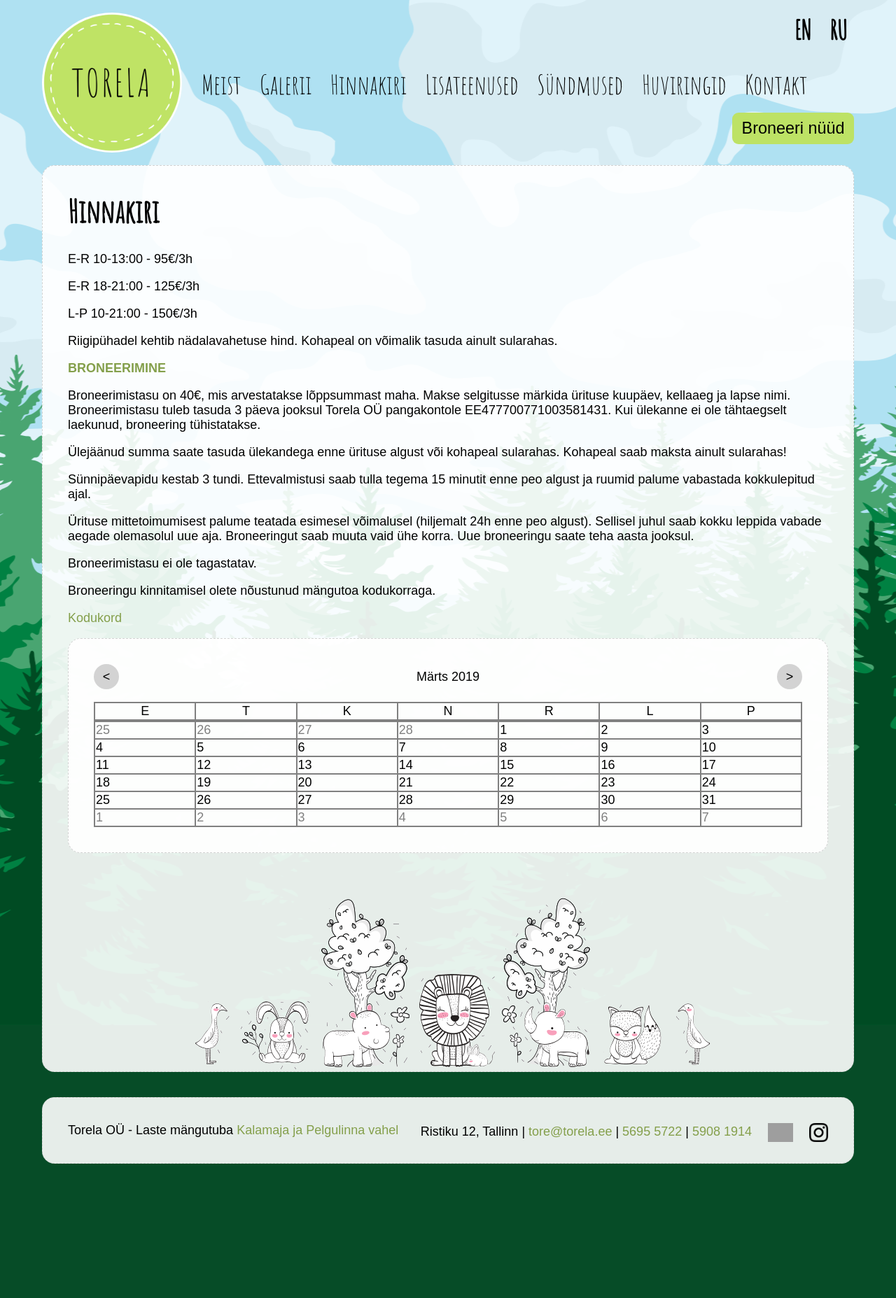
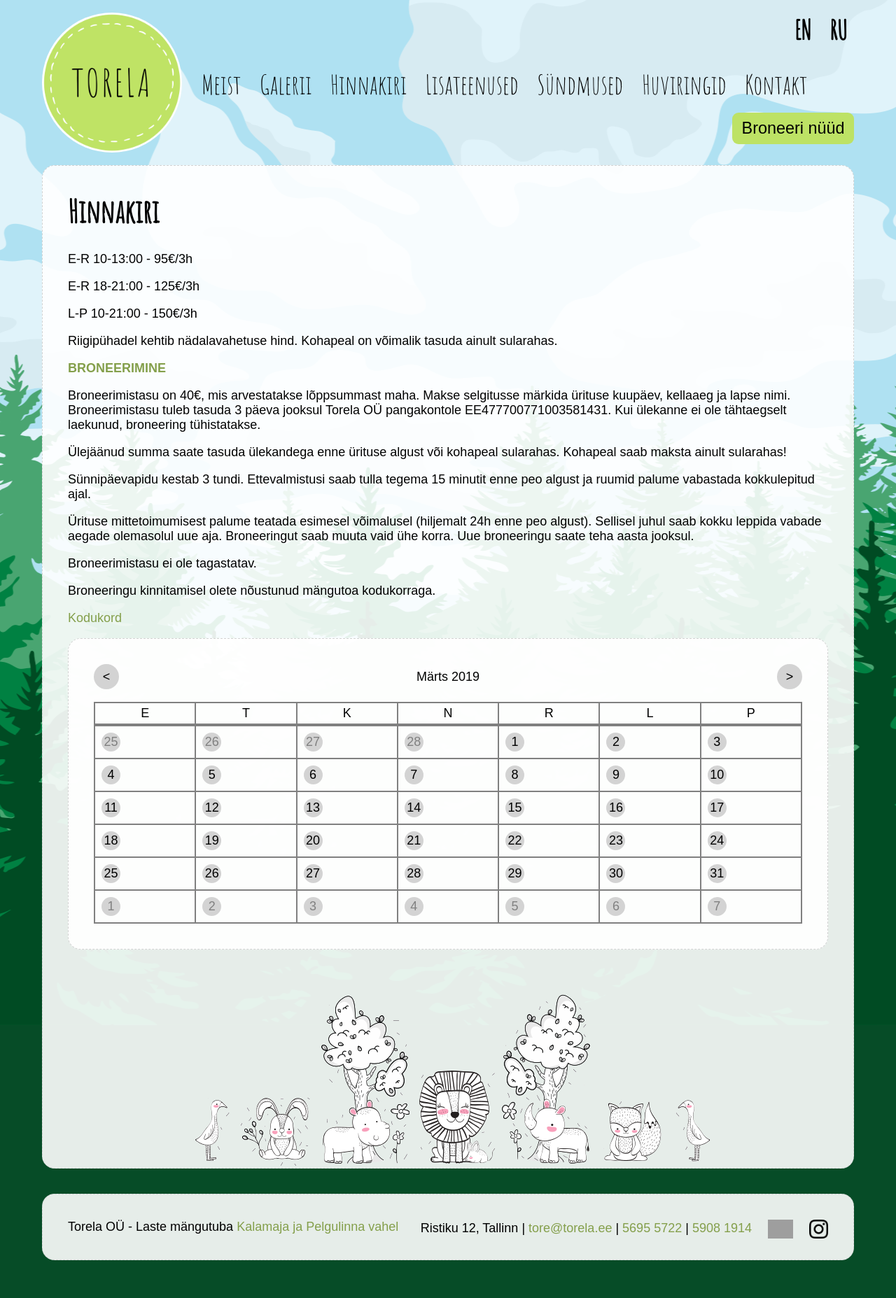
Before and after one commit to mypsik/torela, a Jekyll site: the page built from hinnakiri/index.md, in a window 1280 px wide. Shown: the whole page at 70% size. Built offline with Jekyll 4.4.1, drawn with Linux system fonts in a browser that asks for light colours; a script that is not in the unit is left out; before the commit the page ends 1717 px from its top, so only the background shows below that; grey boxes are pictures that could not be loaded.

Commit message:
add circles around dates

```diff
--- a/js/calendar.js
+++ b/js/calendar.js
@@ -149,7 +149,7 @@ class Calendar {
 
       for (let k = 0; k < 7; ++k) {
         let td = document.createElement('td')
-        td.innerHTML = days_array[i].number
+        td.innerHTML = `<div class="calendar__day">${days_array[i].number}</div>`
         tr.appendChild(td)
 
         //add the styles that depend on what month the day belongs to
--- a/styles/calendar.css
+++ b/styles/calendar.css
@@ -10,6 +10,7 @@
   width: 100%;
   border-spacing: 0;
   border: 1px solid grey;
+  line-height: 1.5;
 }
 
 .calendar table td {
@@ -19,6 +20,15 @@
 
 #calendar-body td {
   text-align: left;
+  padding: 0.5em;
+}
+
+.calendar__day {
+  width: 1.5em;
+  text-align: center;
+  background: lightgray;
+  border-radius: 50%;
+  display: inline-block;
 }
 
 .calendar-cell-gray {
```
